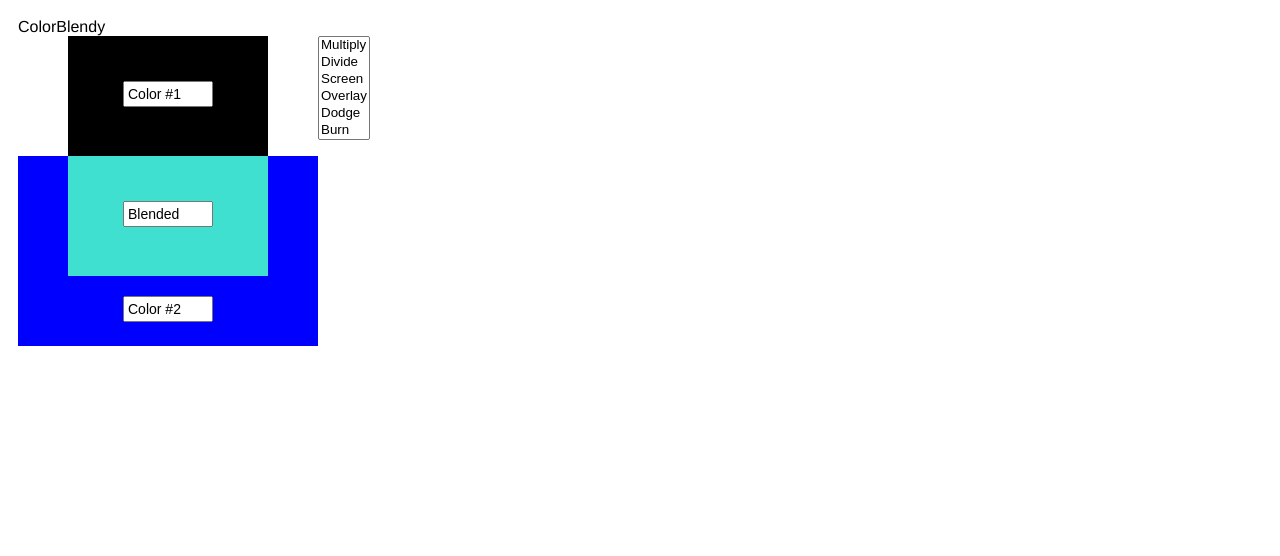
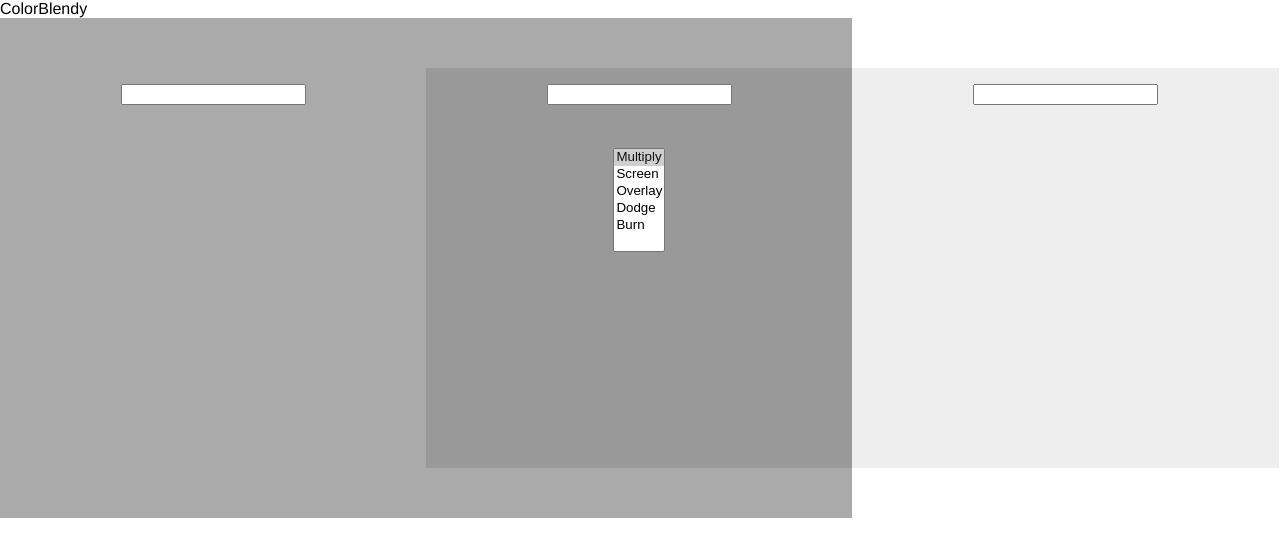
Before and after one commit to shazow/colorblendy, a plain HTML site: page static/index.html in a window 1280 px wide. Drawn offline with nearby package versions, Linux system fonts and the light colour scheme.

Commit message:
Basic html form

```diff
--- a/static/index.html
+++ b/static/index.html
@@ -17,95 +17,52 @@ $(document).ready(function() {
 
 <style type="text/css">
 
-
-
 body {
     font-family:"Helvetica Neue", Arial, Helvetica, sans-serif;
-        padding: 10px;
+    padding: 0; margin: 0;
+    height: 100%;
 }
-input {
-    font-size:14px;
-    width:80px;
-    padding:0.2em;
+select {
+    overflow: hidden;
 }
-    input.hex {
-        width: 6em;
-        font-family: monospace;
-        text-align: center;
-    }
-    input.percent {
-        width: 3em;
-        text-align: center;
-    }
+#blend-mode {
 
-#blender-maker {
-    position:relative;
-    width:300px;
-    text-align:center;
-    float:left;
-}
-
-#c1 {
-    background-color:black;
-    width:200px;
-    height:75px;
-    margin:0 auto;
-    padding-top:45px;
-}
-
-#c2 {
-    background-color:blue;
-    width:300px;
-    height:50px;
-    padding-top:140px;
-}
-
-#blended {
-    background-color:turquoise;
-    width:200px;
-    height:75px;
-    position:absolute;
-    top:120px;
-    left:50px;
-    padding-top:45px;
 }
 </style>
 
 <body>
 
 
-<div class="section header">
+<div class="header">
     ColorBlendy
 </div>
 
-<div id="blender-maker">
-    <div id="c1">
-        <input type="text" name="c1" value="Color #1" />
+<form onsubmit="return false;">
+
+<div style="height: 500px; width: 100%; text-align: center;">
+    <div style="float: left; width: 66.6%; height: 100%; background: #aaa;">
+        <div style="float: left; width: 50%; margin: 50px 0 0 0;">
+            <p><input type="text" id="color-bottom" /></p>
         </div>
-
-    <div id="c2">
-        <input type="text" name="c2" value="Color #2" />
-    </div>
-
-    <div id="blended">
-        <input type="text" name="blended" value="Blended" />
-    </div>
-</div>
-
-<div class="section blend">
-    <form onsubmit="return false;">
-        <select id="blend-mode" onchange="render_blend()" size="6">
-            <option value="multiply">Multiply</option>
-            <option value="divide">Divide</option>
+        <div style="float: right; width: 50%; min-width: 200px; height: 80%; margin: 50px 0 0 0; background: #999;">
+            <p><input type="text" id="color-blended" /></p>
+            <p>
+                <select onchange="render_blend()" size="6" style="margin-top: 2em;" >
+                    <option value="multiply" selected="selected">Multiply</option>
                     <option value="screen">Screen</option>
                     <option value="overlay">Overlay</option>
                     <option value="dodge">Dodge</option>
                     <option value="burn">Burn</option>
                 </select>
-    </form>
+            </p>
+        </div>
+    </div>
+    <div style="float: left; width: 33.3%; height: 80%; margin: 50px 0 0 0; background: #eee;">
+        <p><input type="text" id="color-top" /></p>
     </div>
 </div>
 
+</form>
 
 </body>
 
--- a/static/js/core.js
+++ b/static/js/core.js
@@ -42,37 +42,25 @@ function apply_filter(c1, c2, fn) {
 
 var blend_filters = {
     multiply: function(c1, c2) {
-        // (B * L) / 255
         return (c1*c2)/255;
     },
     screen: function(c1, c2) {
-        // (255 - (((255 - B) * (255 - L)) >> 8))
         return 255 - ((255-c1)*(255-c2)) >> 8;
     },
     overlay: function(c1, c2) {
-        //((L < 128) ? (2 * B * L / 255):(255 - 2 * (255 - B) * (255 - L) / 255)))
         return (c2 < 128) ? (2 * c1 * c2 / 255) : (255 - 2 * (255 - c2) * (255 - c1) / 255);
     },
     dodge: function(c1, c2) {
-        // (L == 255) ? L:min(255, ((B << 8 ) / (255 - L)))
         return c2 == 255 ? c2 : Math.min(255, (c1 << 8) / (255 - c2));
     },
     burn: function(c1, c2) {
-        // (L == 0) ? L:max(0, (255 - ((255 - B) << 8 ) / L))
         return c2 == 0 ? c2 : Math.max(0, (255 - ((255-c1) << 8) / c2));
     }
 }
 
 function blend(filter, c1, c2) {
     var c = apply_filter(c1, c2, blend_filters[filter])
-
-    // Normalize colors
-    var max = Math.max(c[0], c[1], c[2], 255);
-    console.log(max);
-
-    var r = $.map(c, function(o) { return Math.round((o/max)*255)})
-    console.log(c1 + " " + filter + " " + c2 + " = " + r);
-    return r;
+    return $.map(c, function(o) { return Math.min(Math.round(o), 255); })
 }
 
 
```
Lines whose indentation alone changed are shown as unchanged.
